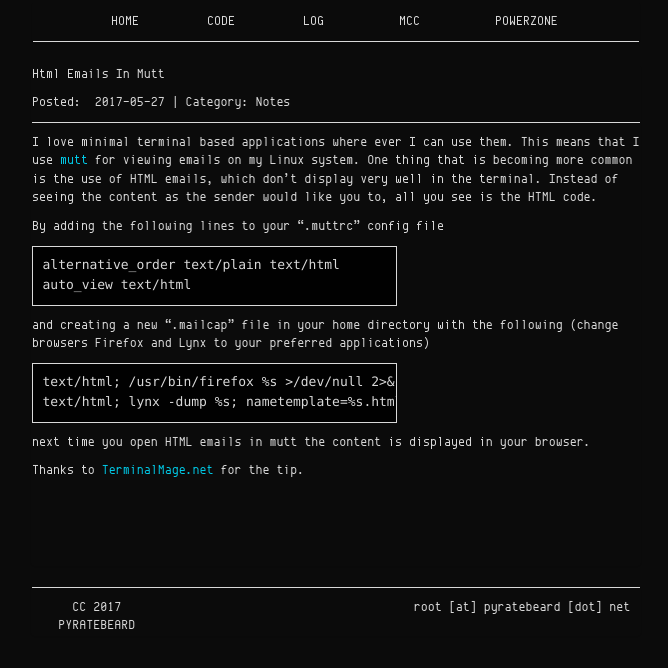
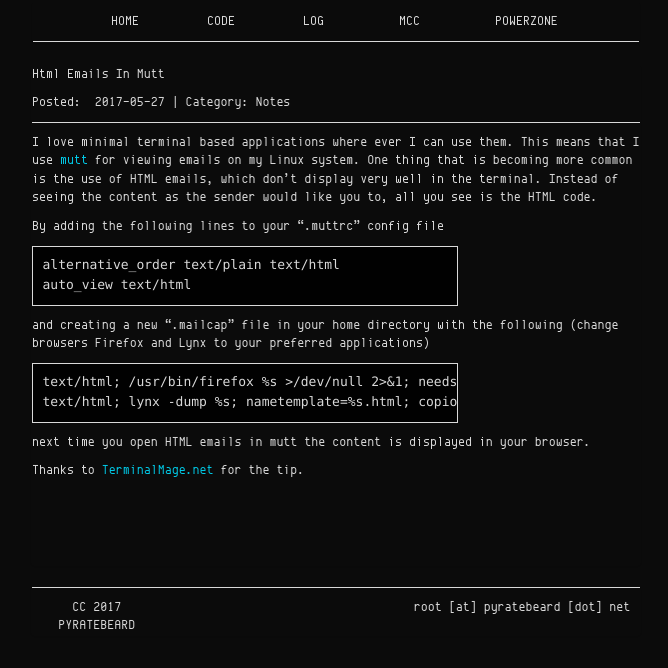
Before and after one commit to pyratebeard/pyratebeard.github.io, a Jekyll site: the page built from _posts/2017-05-27-html-emails-in-mutt.md, in a window 1280 px wide. Shown: the top 668 px of the page, without its empty margins (304-972 px from the left). Built offline with Jekyll 4.4.1, drawn with Linux system fonts in a browser that asks for light colours.

Commit message:
Increased pre width

```diff
--- a/css/custom.css
+++ b/css/custom.css
@@ -103,7 +103,7 @@ code {
     background-color: #999;
 }
 pre {
-    max-width: 60%;
+    max-width: 70%;
     color: #d9d9d9;
     background-color: #010101;
     /*font-family: envy; */
```
